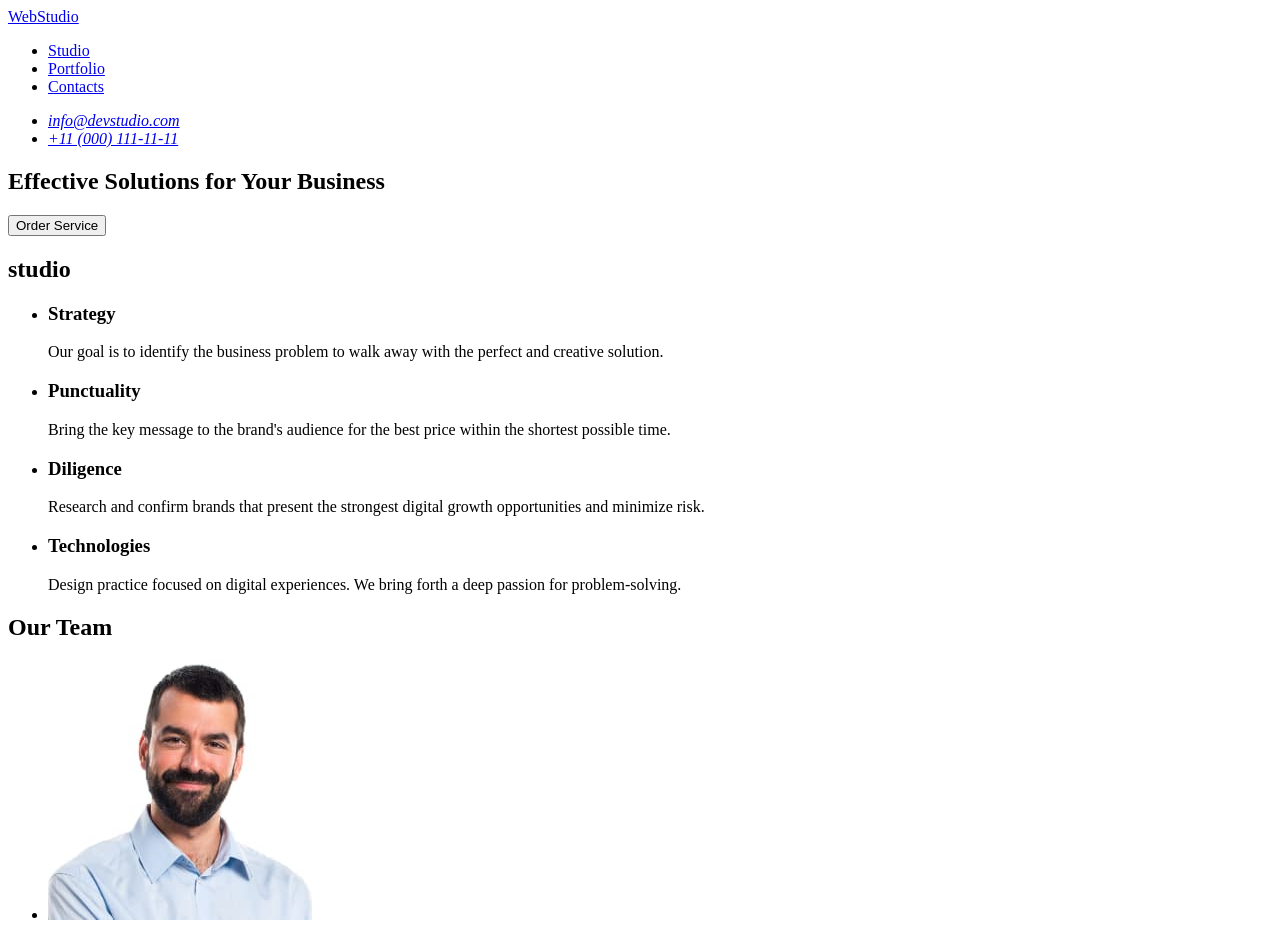
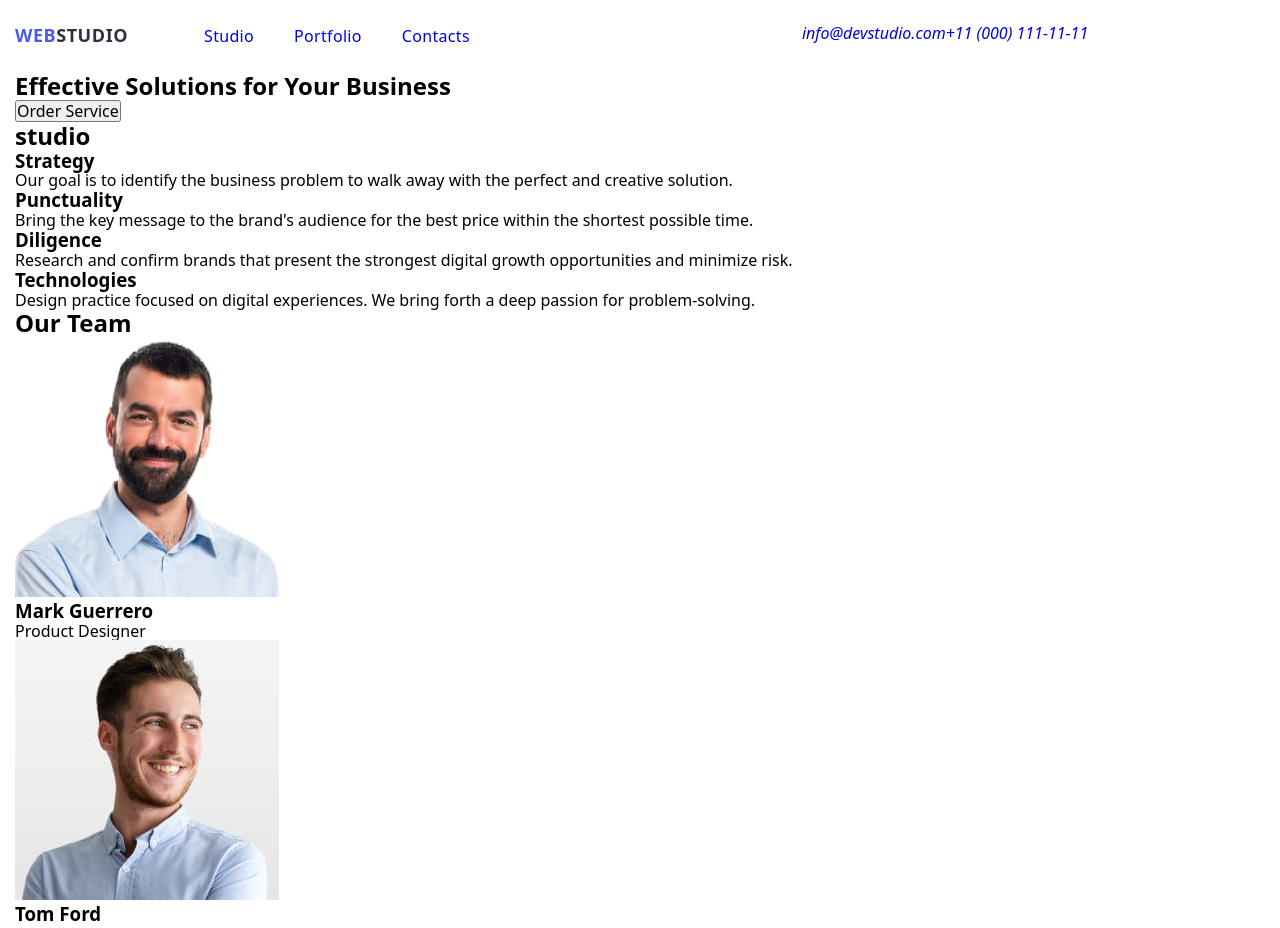
Before and after one commit to LegoAP/goit-markup-hw-01, a plain HTML site: page index.html in a window 1280 px wide. Shown: the top 928 px of the page. Drawn offline with nearby package versions, Linux system fonts and the light colour scheme.

Commit message:
1
start working on

```diff
--- a/index.html
+++ b/index.html
@@ -5,27 +5,40 @@
     <meta charset="UTF-8">
     <meta http-equiv="X-UA-Compatible" content="IE=edge">
     <meta name="viewport" content="width=device-width, initial-scale=1.0">
-    <title>Document</title>
+    <link rel="preconnect" href="https://fonts.googleapis.com">
+    <link rel="preconnect" href="https://fonts.gstatic.com" crossorigin>
+    <link
+        href="https://fonts.googleapis.com/css2?family=Raleway:ital,wght@0,700;1,700&family=Roboto:wght@400;500;700&display=swap"
+        rel="stylesheet">
+    <title>WebStudio</title>
+    <link rel="stylesheet"
+        href='https://cdnjs.cloudflare.com/ajax/libs/modern-normalize/3.0.1/modern-normalize.min.css'>
+    <link rel="stylesheet" href="./css/style.css">
+
 </head>
 
 <body>
 
-    <header>
+    <header class='head'>
 
-        <nav>
-            <a href="./index.html">WebStudio</a>
-            <ul>
+        <nav class='head-nav'>
+            <div class='head-row'>
+                <a class='head-logo-link' href="./index.html"><span>Web</span>Studio</a>
+                <div class='head-anchor'>
+                    <ul class='head-anchor-menu'>
 
-                <li><a href="studio">Studio</a></li>
-                <li><a href="portfolio">Portfolio</a></li>
-                <li><a href="contacts">Contacts</a></li>
-            </ul>
+                        <li class='head-anchor-menu-list'><a href="studio">Studio</a></li>
+                        <li class='head-anchor-menu-list'><a href="portfolio">Portfolio</a></li>
+                        <li class='head-anchor-menu-list'><a href="contacts">Contacts</a></li>
+                    </ul>
+                </div>
+            </div>
         </nav>
 
-        <address>
-            <ul>
-                <li><a href="mailto:info@devstudio.com">info@devstudio.com</a></li>
-                <li><a href="tel:+110001111111">+11 (000) 111-11-11</a></li>
+        <address class='head-contacts'>
+            <ul class='head-contacts-menu'>
+                <li class='head-contacts-list'><a href="mailto:info@devstudio.com">info@devstudio.com</a></li>
+                <li class='head-contacts-list'><a href="tel:+110001111111">+11 (000) 111-11-11</a></li>
             </ul>
         </address>
 
--- /dev/null
+++ b/scss/_header.scss
@@ -0,0 +1,38 @@
+.head {
+  margin-top: 24px;
+  margin-bottom: 24px;
+  display: flex;
+}
+.head-row {
+  display: flex;
+}
+.head-logo-link {
+  font-weight: 700;
+  font-size: 18px;
+  line-height: 1.3125em;
+  letter-spacing: 0.03em;
+  text-transform: uppercase;
+  color: #2e2f42;
+  margin-right: 76px;
+  span {
+    color: #4d5ae5;
+  }
+}
+.head-anchor {
+  margin-right: 332px;
+}
+.head-anchor-menu {
+  display: flex;
+  gap: 40px;
+  li {
+    font-weight: 500;
+    font-size: 16px;
+    line-height: 1.5em;
+    letter-spacing: 0.02em;
+    // колір не передався ЧОМУ
+    color: #2e2f42;
+  }
+}
+.head-contacts-menu {
+  display: flex;
+}
--- /dev/null
+++ b/scss/_reset.scss
@@ -0,0 +1,27 @@
+* {
+  margin: 0;
+  padding: 0;
+  box-sizing: border-box;
+}
+ul,
+ol {
+  list-style-type: none;
+}
+a {
+  text-decoration: none;
+}
+
+button {
+  cursor: pointer;
+}
+img {
+  max-width: 100%;
+  height: auto;
+}
+body {
+  margin: 0px 15px 0px 15px;
+  font-family: 'Roboto' 'sans-serif';
+  p {
+    font-size: 16px;
+  }
+}
--- /dev/null
+++ b/scss/style.scss
@@ -0,0 +1,2 @@
+@import './reset';
+@import './header';
```
Also changed, not shown: .prettierrc.json, css/style.css.
